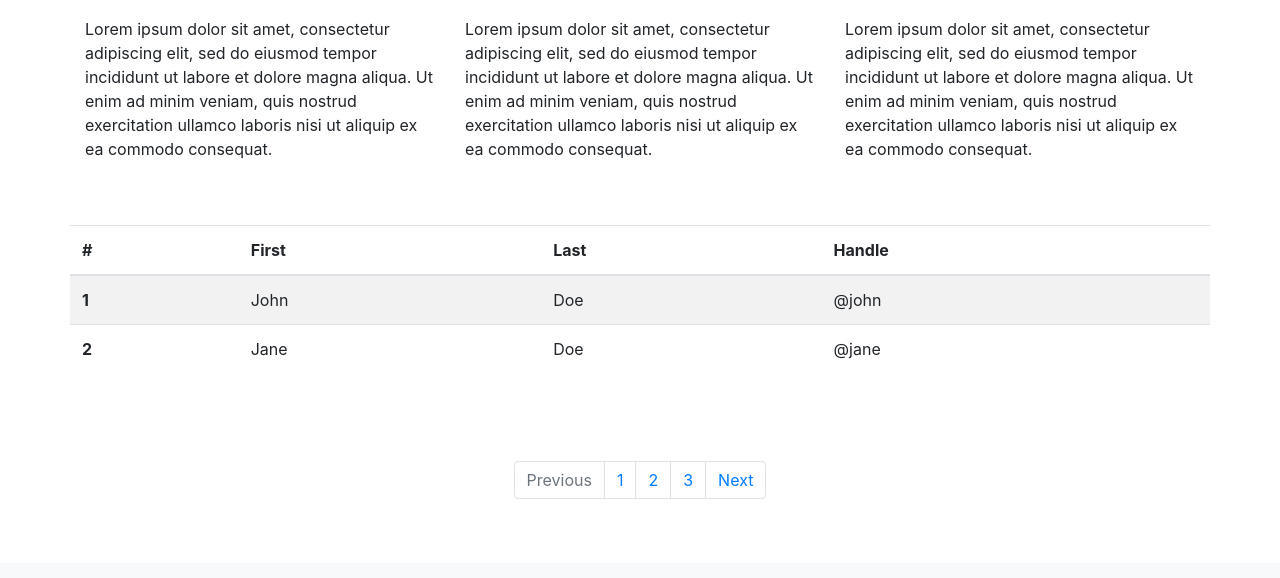
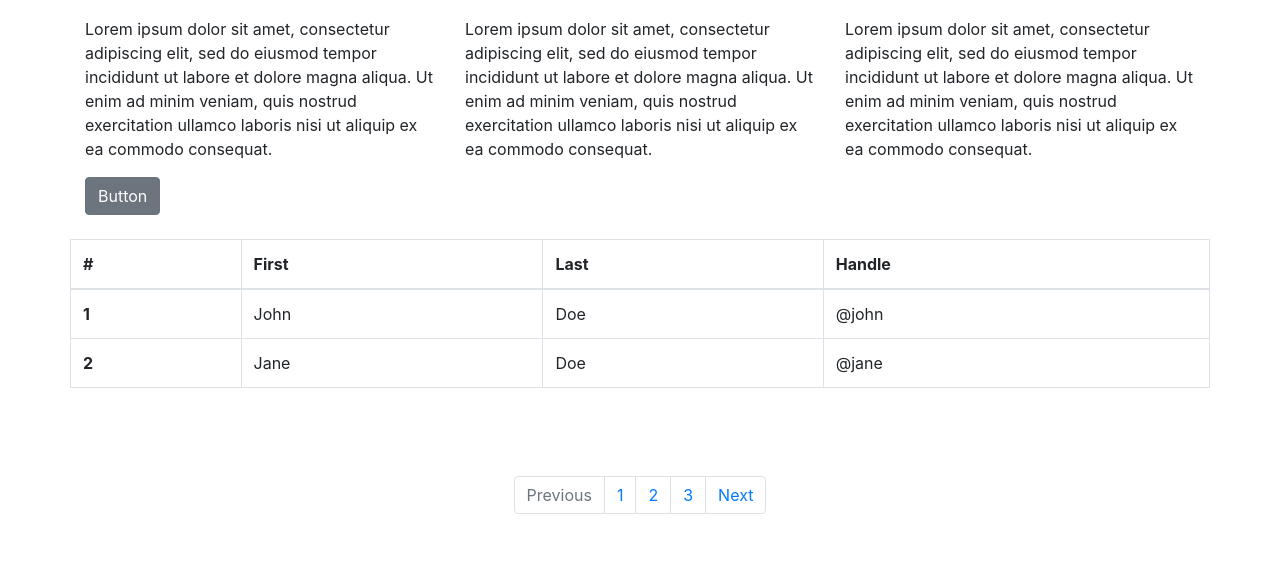
Before and after one commit to endormi/awesome-dj, a Django app: page / in a window 1280 px wide. Shown: the part 375-953 px from the top of the page. Before the commit the page ends 874 px from the top, so only its background shows below. Run offline with Django 3.2, Linux system fonts and the light colour scheme; some libraries are stand-ins or nearby versions.

Commit message:
Update table and btn

```diff
--- a/boilerplate/starter/templates/index.html
+++ b/boilerplate/starter/templates/index.html
@@ -43,10 +43,11 @@
       </div>
     </div>
 
+<button type="button" class="btn btn-secondary">Button</button>
 <br>
 <br>
 <div class="row">
-<table class="table table-striped">
+    <table class="table table-bordered">
         <thead>
             <tr>
                 <th scope="col">#</th>
```
Lines whose indentation alone changed are shown as unchanged.
